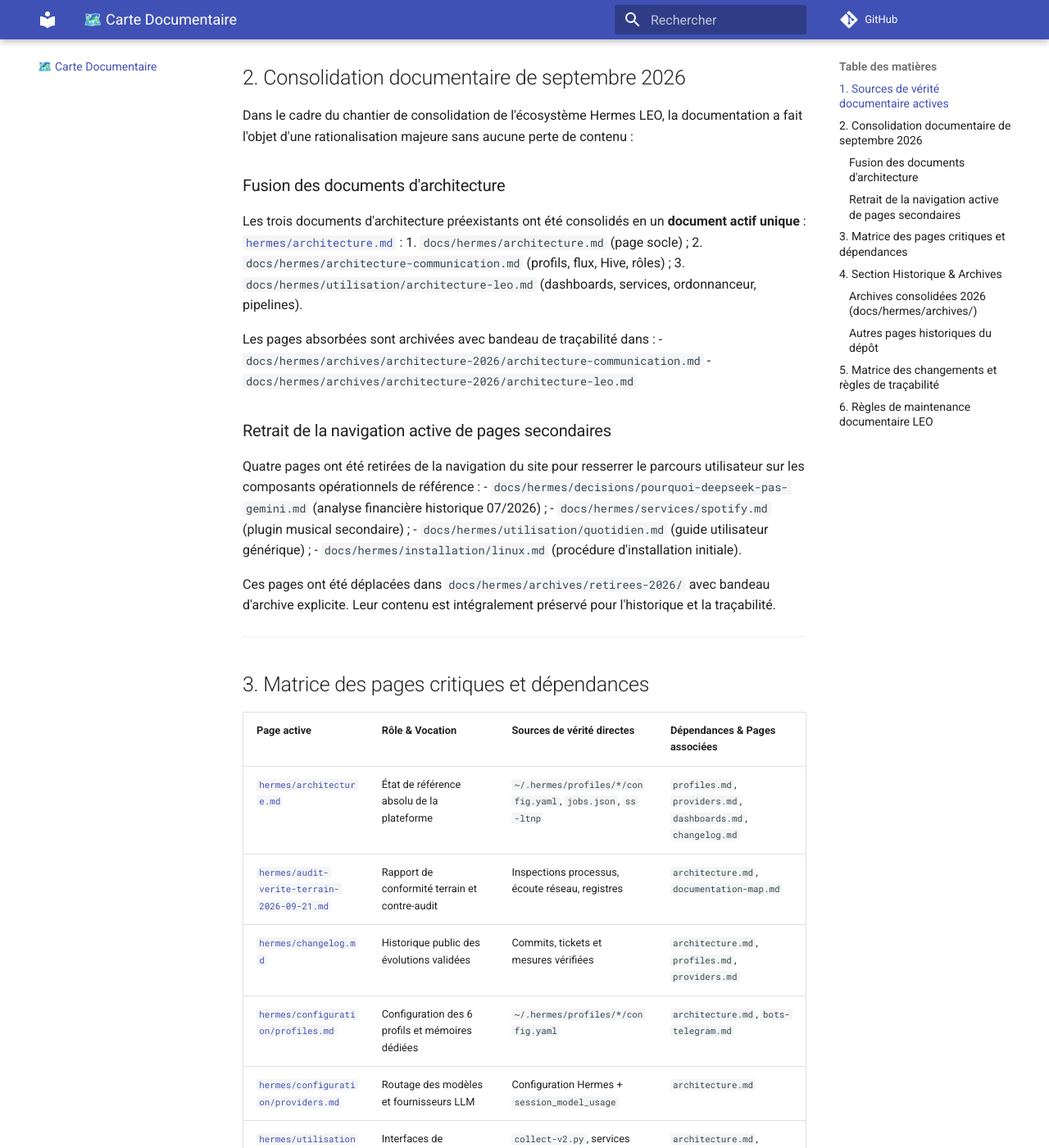
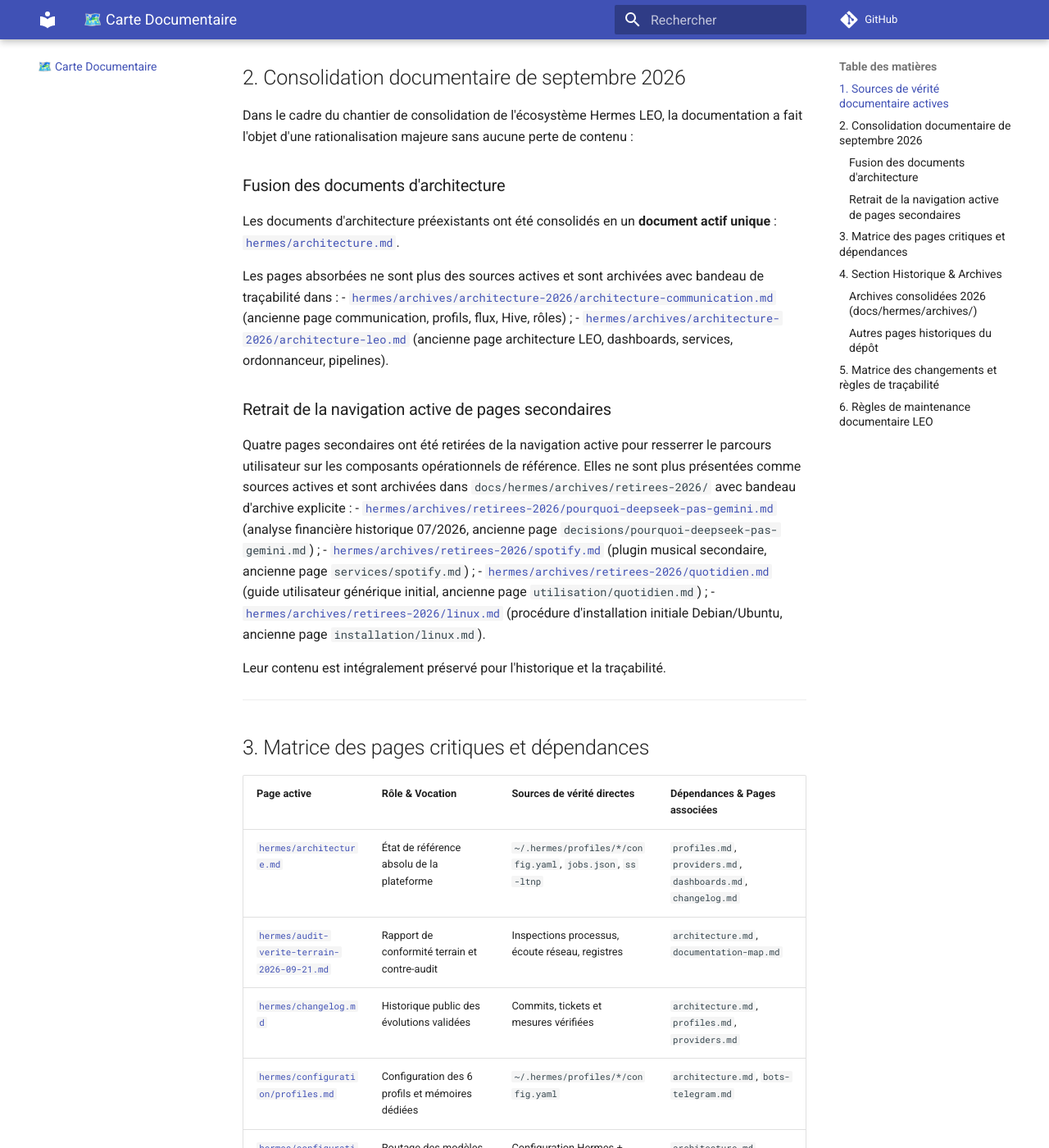
Before and after one commit to christophedanhier-hash/hermes-wiki, an MkDocs documentation site: the page built from docs/hermes/utilisation/documentation-map.md, in a window 1280 px wide and 1400 px high, scrolled down 780 px. Shown: the whole window at 82% size. Built offline with MkDocs 1.6.1 and Material for MkDocs 9.7.7, drawn with Linux system fonts in a browser that asks for light colours; comment, search, counter and statistics services are not loaded.

Commit message:
docs(hermes): fix archive references in documentation map

```diff
--- a/docs/hermes/utilisation/documentation-map.md
+++ b/docs/hermes/utilisation/documentation-map.md
@@ -26,23 +26,20 @@
 Dans le cadre du chantier de consolidation de l'écosystème Hermes LEO, la documentation a fait l'objet d'une rationalisation majeure sans aucune perte de contenu :
 
 ### Fusion des documents d'architecture
-Les trois documents d'architecture préexistants ont été consolidés en un **document actif unique** : [`hermes/architecture.md`](../architecture.md) :
-1. `docs/hermes/architecture.md` (page socle) ;
-2. `docs/hermes/architecture-communication.md` (profils, flux, Hive, rôles) ;
-3. `docs/hermes/utilisation/architecture-leo.md` (dashboards, services, ordonnanceur, pipelines).
+Les documents d'architecture préexistants ont été consolidés en un **document actif unique** : [`hermes/architecture.md`](../architecture.md).
 
-Les pages absorbées sont archivées avec bandeau de traçabilité dans :
-- `docs/hermes/archives/architecture-2026/architecture-communication.md`
-- `docs/hermes/archives/architecture-2026/architecture-leo.md`
+Les pages absorbées ne sont plus des sources actives et sont archivées avec bandeau de traçabilité dans :
+- [`hermes/archives/architecture-2026/architecture-communication.md`](../archives/architecture-2026/architecture-communication.md) (ancienne page communication, profils, flux, Hive, rôles) ;
+- [`hermes/archives/architecture-2026/architecture-leo.md`](../archives/architecture-2026/architecture-leo.md) (ancienne page architecture LEO, dashboards, services, ordonnanceur, pipelines).
 
 ### Retrait de la navigation active de pages secondaires
-Quatre pages ont été retirées de la navigation du site pour resserrer le parcours utilisateur sur les composants opérationnels de référence :
-- `docs/hermes/decisions/pourquoi-deepseek-pas-gemini.md` (analyse financière historique 07/2026) ;
-- `docs/hermes/services/spotify.md` (plugin musical secondaire) ;
-- `docs/hermes/utilisation/quotidien.md` (guide utilisateur générique) ;
-- `docs/hermes/installation/linux.md` (procédure d'installation initiale).
+Quatre pages secondaires ont été retirées de la navigation active pour resserrer le parcours utilisateur sur les composants opérationnels de référence. Elles ne sont plus présentées comme sources actives et sont archivées dans `docs/hermes/archives/retirees-2026/` avec bandeau d'archive explicite :
+- [`hermes/archives/retirees-2026/pourquoi-deepseek-pas-gemini.md`](../archives/retirees-2026/pourquoi-deepseek-pas-gemini.md) (analyse financière historique 07/2026, ancienne page `decisions/pourquoi-deepseek-pas-gemini.md`) ;
+- [`hermes/archives/retirees-2026/spotify.md`](../archives/retirees-2026/spotify.md) (plugin musical secondaire, ancienne page `services/spotify.md`) ;
+- [`hermes/archives/retirees-2026/quotidien.md`](../archives/retirees-2026/quotidien.md) (guide utilisateur générique initial, ancienne page `utilisation/quotidien.md`) ;
+- [`hermes/archives/retirees-2026/linux.md`](../archives/retirees-2026/linux.md) (procédure d'installation initiale Debian/Ubuntu, ancienne page `installation/linux.md`).
 
-Ces pages ont été déplacées dans `docs/hermes/archives/retirees-2026/` avec bandeau d'archive explicite. Leur contenu est intégralement préservé pour l'historique et la traçabilité.
+Leur contenu est intégralement préservé pour l'historique et la traçabilité.
 
 ---
 
@@ -72,15 +69,15 @@
 
 | Fichier archivé | Contexte & Raison du classement | Référence active équivalente |
 |---|---|---|
-| `architecture-2026/architecture-communication.md` | Document fusionné — profils, gateways et flux Hive | [`hermes/architecture.md`](../architecture.md) |
-| `architecture-2026/architecture-leo.md` | Document fusionné — supervision, services et ordonnanceur | [`hermes/architecture.md`](../architecture.md) |
-| `retirees-2026/pourquoi-deepseek-pas-gemini.md` | Analyse financière comparative juillet 2026 | [`hermes/configuration/providers.md`](../configuration/providers.md) |
-| `retirees-2026/spotify.md` | Fiche plugin musical Spotify | Hors navigation active |
-| `retirees-2026/quotidien.md` | Guide générique d'usage initial | [`hermes/index.md`](../index.md) & [`hermes/architecture.md`](../architecture.md) |
-| `retirees-2026/linux.md` | Guide d'installation initiale Debian/Ubuntu | [`hermes/index.md`](../index.md) |
-| `decisions/pourquoi-deepseek-pas-copilot.md` | Décision comparative antérieure | [`hermes/configuration/providers.md`](../configuration/providers.md) |
-| `automatisation-ch27-crons-horaires.md` | Ancien découpage thématique crons | [`hermes/architecture.md`](../architecture.md) |
-| `dashboards-ch24-monitoring-crons.md` | Ancien découpage dashboards | [`hermes/utilisation/dashboards.md`](dashboards.md) |
+| [`architecture-2026/architecture-communication.md`](../archives/architecture-2026/architecture-communication.md) | Document fusionné — profils, gateways et flux Hive | [`hermes/architecture.md`](../architecture.md) |
+| [`architecture-2026/architecture-leo.md`](../archives/architecture-2026/architecture-leo.md) | Document fusionné — supervision, services et ordonnanceur | [`hermes/architecture.md`](../architecture.md) |
+| [`retirees-2026/pourquoi-deepseek-pas-gemini.md`](../archives/retirees-2026/pourquoi-deepseek-pas-gemini.md) | Analyse financière comparative juillet 2026 | [`hermes/configuration/providers.md`](../configuration/providers.md) |
+| [`retirees-2026/spotify.md`](../archives/retirees-2026/spotify.md) | Fiche plugin musical Spotify | Hors navigation active |
+| [`retirees-2026/quotidien.md`](../archives/retirees-2026/quotidien.md) | Guide générique d'usage initial | [`hermes/index.md`](../index.md) & [`hermes/architecture.md`](../architecture.md) |
+| [`retirees-2026/linux.md`](../archives/retirees-2026/linux.md) | Guide d'installation initiale Debian/Ubuntu | [`hermes/index.md`](../index.md) |
+| [`decisions/pourquoi-deepseek-pas-copilot.md`](../archives/decisions/pourquoi-deepseek-pas-copilot.md) | Décision comparative antérieure | [`hermes/configuration/providers.md`](../configuration/providers.md) |
+| [`automatisation-ch27-crons-horaires.md`](../archives/automatisation-ch27-crons-horaires.md) | Ancien découpage thématique crons | [`hermes/architecture.md`](../architecture.md) |
+| [`dashboards-ch24-monitoring-crons.md`](../archives/dashboards-ch24-monitoring-crons.md) | Ancien découpage dashboards | [`hermes/utilisation/dashboards.md`](dashboards.md) |
 
 ### Autres pages historiques du dépôt
 - `hermes/etat-des-lieux.md` : consigne les constats initiaux post-crash (juin 2026) ;
```
